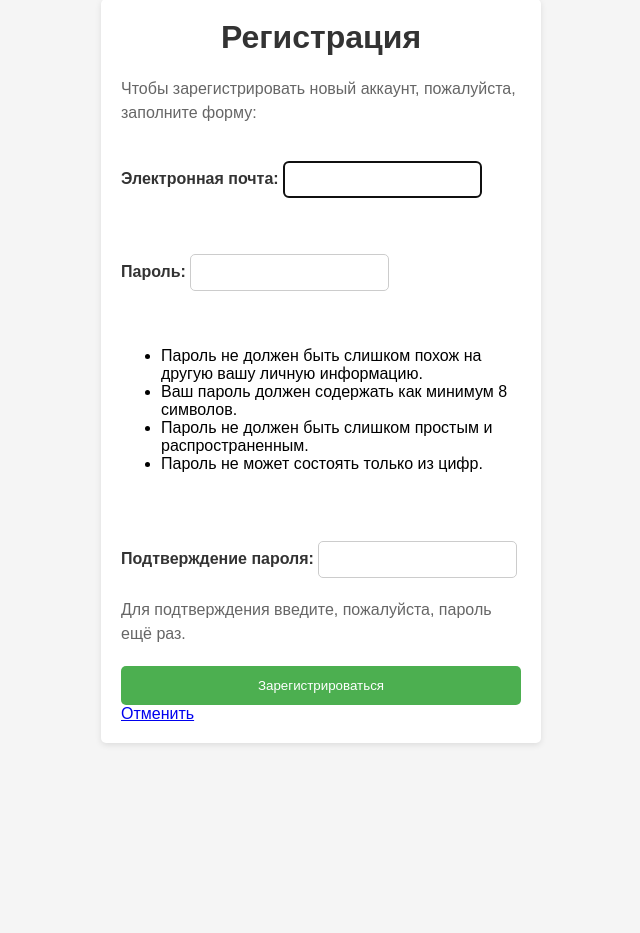
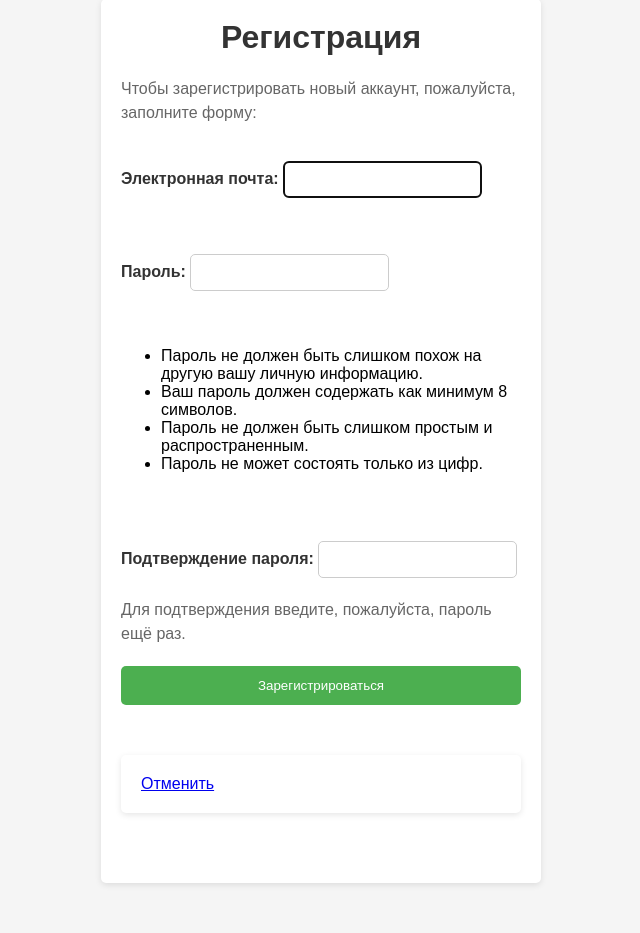
Before and after one commit to Abramov0Alexandr/django_learning, a Django app: page /auth/registration/ in a window 1280 px wide. Shown: the part 51-984 px from the top of the page, without its empty margins (319-959 px from the left). Before the commit the page ends 796 px from the top, so only its background shows below. Run offline with Django 4.2, Linux system fonts and the light colour scheme.

Commit message:
Рефакторинг шаблонов

```diff
--- a/catalog/templates/catalog/includes/inc_main_menu.html
+++ b/catalog/templates/catalog/includes/inc_main_menu.html
@@ -34,6 +34,7 @@
                     <li>
                         {% if request.user.is_authenticated %}
                         <a class="dropdown-item" href="{% url 'users:logout' %}">Выйти</a>
+                        <a class="dropdown-item" href="{% url 'users:profile_edit' %}">Мой аккаунт</a>
                         {% else %}
                         <a class="dropdown-item" href="{% url 'users:login' %}">Войти</a>
                         <a class="dropdown-item" href="{% url 'users:registration' %}">Регистрация</a>
--- a/users/templates/users/registration.html
+++ b/users/templates/users/registration.html
@@ -79,8 +79,10 @@
         {{ form.as_p }}
         {% csrf_token %}
         <input type="submit" value="Зарегистрироваться">
+    </form>
+    <div class="container">
         <a href="{% url 'catalog:homepage' %}" class="btn btn-outline-primary">Отменить</a>
-    </form>
+    </div>
 </div>
 </body>
 </html>
```
